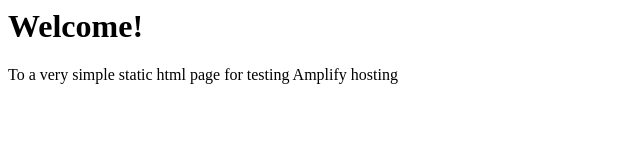
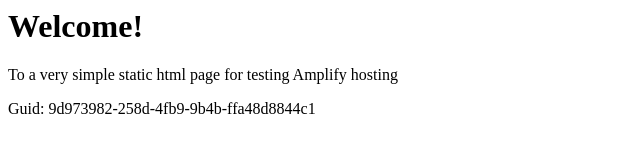
Before and after one commit to aws-aemilia-pdx/Github-PR-Commit-Integration-Test-DoNotTouch-GitHubAutoBuildPrPreviewCanaryTest-v1-test-us-west-2, a website: page src/index.html in a window 1280 px wide. Shown: the whole page, without its empty margins (0-640 px from the left). Drawn offline with Linux system fonts and the light colour scheme.

Commit message:
commit from integ tests

```diff
--- a/src/index.html
+++ b/src/index.html
@@ -1,3 +1,5 @@
+
+
 <html lang="en">
 
 <head>
@@ -10,6 +12,6 @@
 <body>
     <h1>Welcome!</h1>
     <p>To a very simple static html page for testing Amplify hosting</p>
-</body>
+    <p>Guid: 9d973982-258d-4fb9-9b4b-ffa48d8844c1</p></body>
 
 </html>
```
